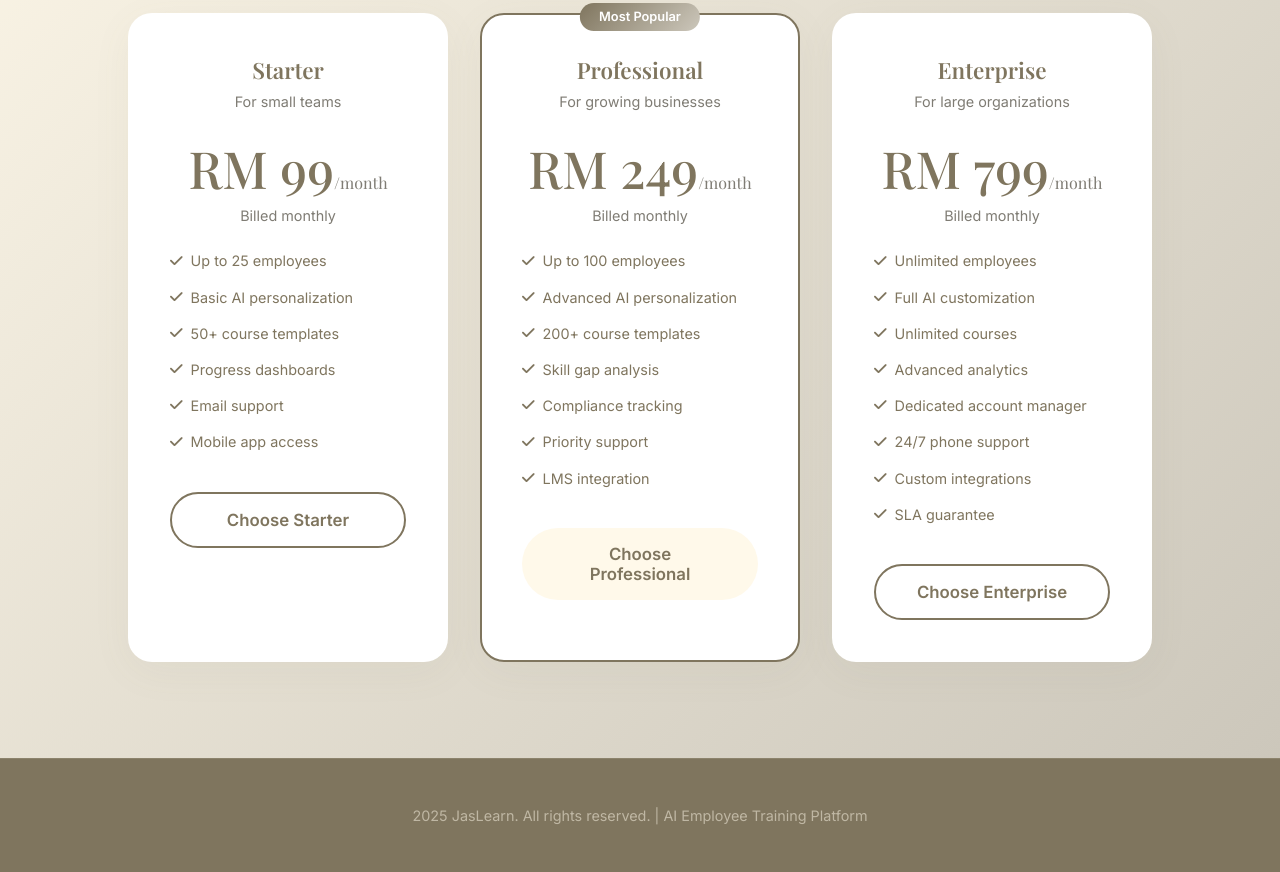
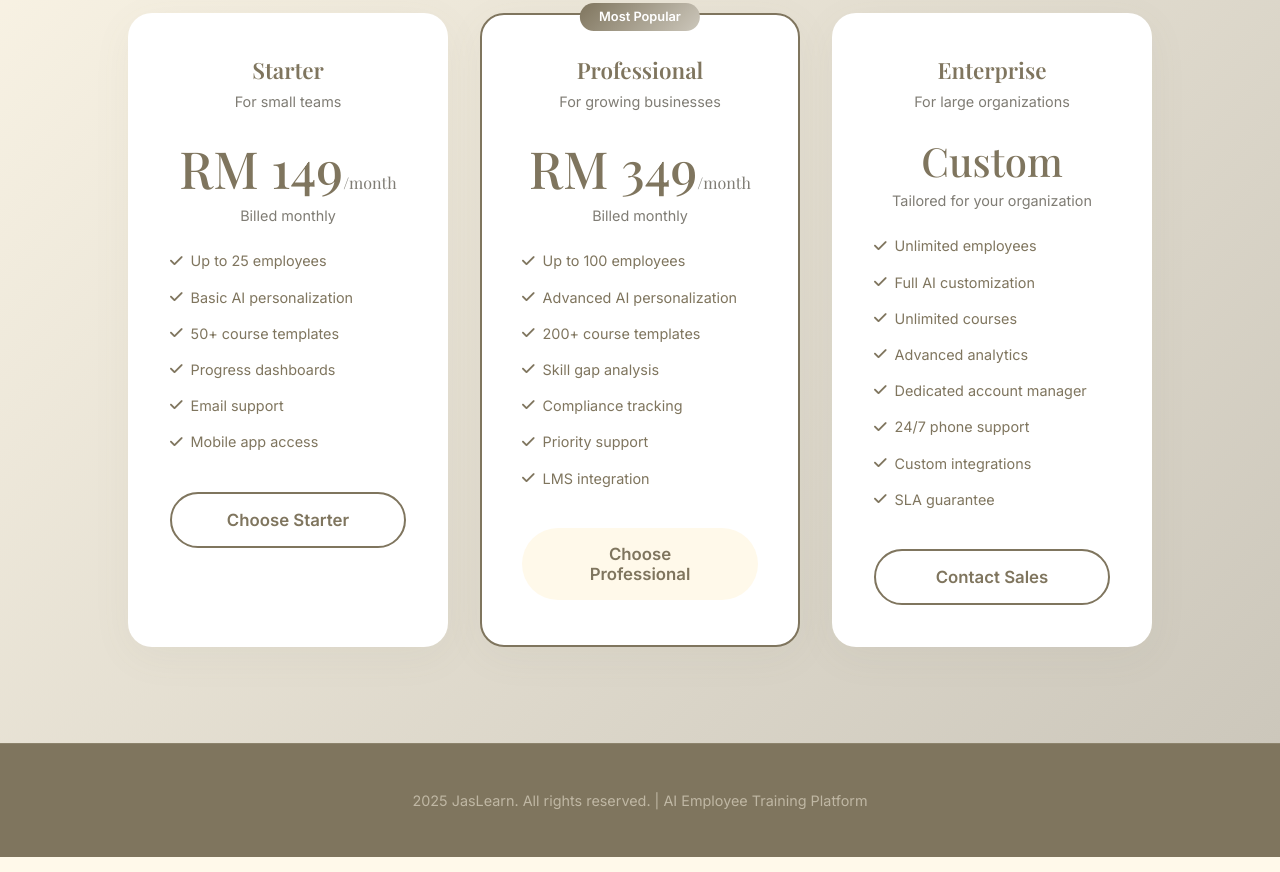
Before and after one commit to yuenhui2007-hash/yh1, a plain HTML site: page index.html in a window 1280 px wide. Shown: the part 4939-5811 px from the top of the page. Drawn offline with nearby package versions, Linux system fonts and the light colour scheme; a web font is replaced by a local one.

Commit message:
Update: Higher pricing, Enterprise custom pricing, services section, no contact form

```diff
--- a/index.html
+++ b/index.html
@@ -950,9 +950,9 @@
             <div class="pricing-card animate-on-scroll">
                 <h3>Starter</h3>
                 <p class="subtitle">For small teams</p>
-                <div class="price" data-monthly="RM 99" data-yearly="RM 79">RM 99<span>/month</span></div>
-                <p class="price-period" data-monthly="Billed monthly" data-yearly="Billed annually (RM 948/year)">Billed monthly</p>
-                <p class="price-old" data-yearly="RM 1,188/year" style="visibility:hidden;"></p>
+                <div class="price" data-monthly="RM 149" data-yearly="RM 119">RM 149<span>/month</span></div>
+                <p class="price-period" data-monthly="Billed monthly" data-yearly="Billed annually (RM 1,428/year)">Billed monthly</p>
+                <p class="price-old" data-yearly="RM 1,788/year" style="visibility:hidden;"></p>
                 <ul class="features-list">
                     <li><i class="fas fa-check"></i> Up to 25 employees</li>
                     <li><i class="fas fa-check"></i> Basic AI personalization</li>
@@ -967,9 +967,9 @@
                 <div class="popular-badge">Most Popular</div>
                 <h3>Professional</h3>
                 <p class="subtitle">For growing businesses</p>
-                <div class="price" data-monthly="RM 249" data-yearly="RM 199">RM 249<span>/month</span></div>
-                <p class="price-period" data-monthly="Billed monthly" data-yearly="Billed annually (RM 2,388/year)">Billed monthly</p>
-                <p class="price-old" data-yearly="RM 2,988/year" style="visibility:hidden;"></p>
+                <div class="price" data-monthly="RM 349" data-yearly="RM 279">RM 349<span>/month</span></div>
+                <p class="price-period" data-monthly="Billed monthly" data-yearly="Billed annually (RM 3,348/year)">Billed monthly</p>
+                <p class="price-old" data-yearly="RM 4,188/year" style="visibility:hidden;"></p>
                 <ul class="features-list">
                     <li><i class="fas fa-check"></i> Up to 100 employees</li>
                     <li><i class="fas fa-check"></i> Advanced AI personalization</li>
@@ -984,9 +984,9 @@
             <div class="pricing-card animate-on-scroll">
                 <h3>Enterprise</h3>
                 <p class="subtitle">For large organizations</p>
-                <div class="price" data-monthly="RM 799" data-yearly="RM 639">RM 799<span>/month</span></div>
-                <p class="price-period" data-monthly="Billed monthly" data-yearly="Billed annually (RM 7,668/year)">Billed monthly</p>
-                <p class="price-old" data-yearly="RM 9,588/year" style="visibility:hidden;"></p>
+                <div class="price" style="font-size:2.5rem;">Custom</div>
+                <p class="price-period">Tailored for your organization</p>
+                <p class="price-old" style="visibility:hidden;"></p>
                 <ul class="features-list">
                     <li><i class="fas fa-check"></i> Unlimited employees</li>
                     <li><i class="fas fa-check"></i> Full AI customization</li>
@@ -997,7 +997,7 @@
                     <li><i class="fas fa-check"></i> Custom integrations</li>
                     <li><i class="fas fa-check"></i> SLA guarantee</li>
                 </ul>
-                <a href="payment.html?plan=enterprise" class="btn-outline" style="width:100%;color:var(--color-4);border-color:var(--color-4);">Choose Enterprise</a>
+                <a href="mailto:sales@jaslearn.ai" class="btn-outline" style="width:100%;color:var(--color-4);border-color:var(--color-4);">Contact Sales</a>
             </div>
         </div>
     </section>
```
Also changed, not shown: payment.html (+3 -3 lines).
